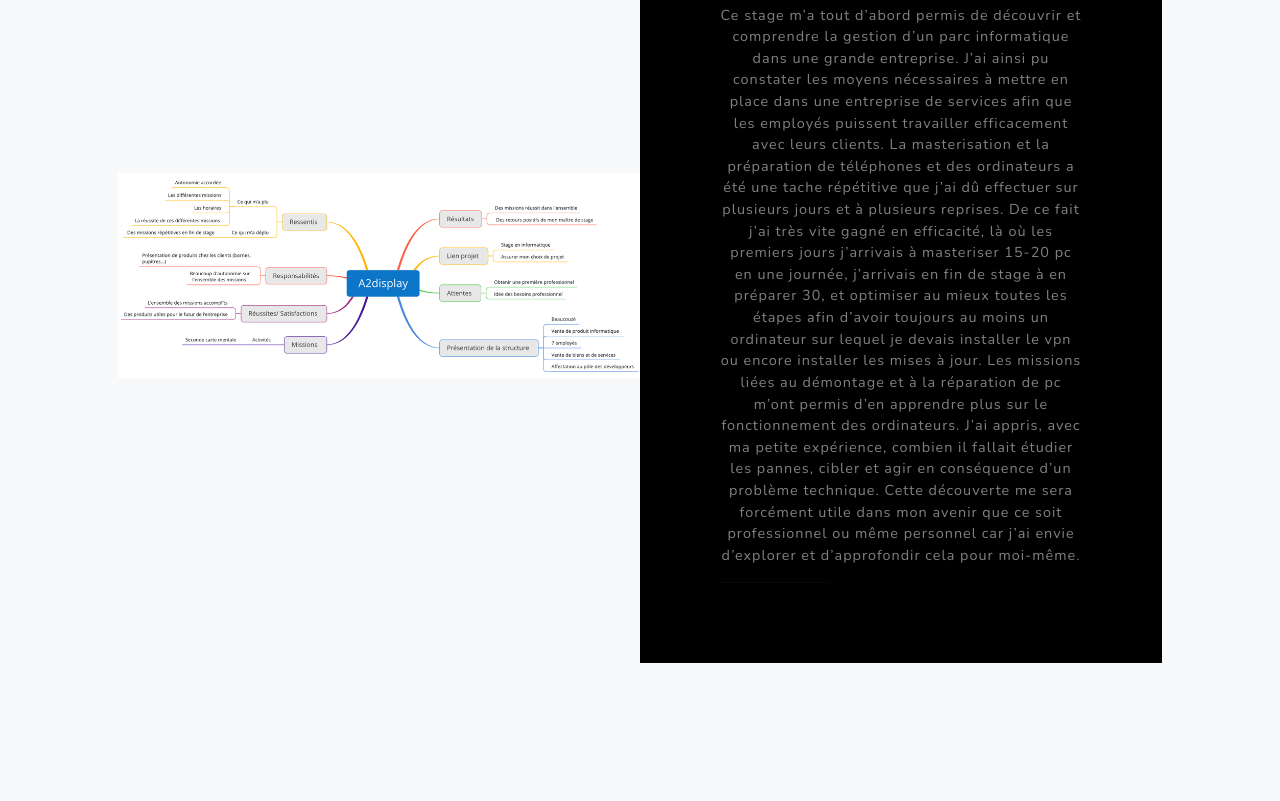
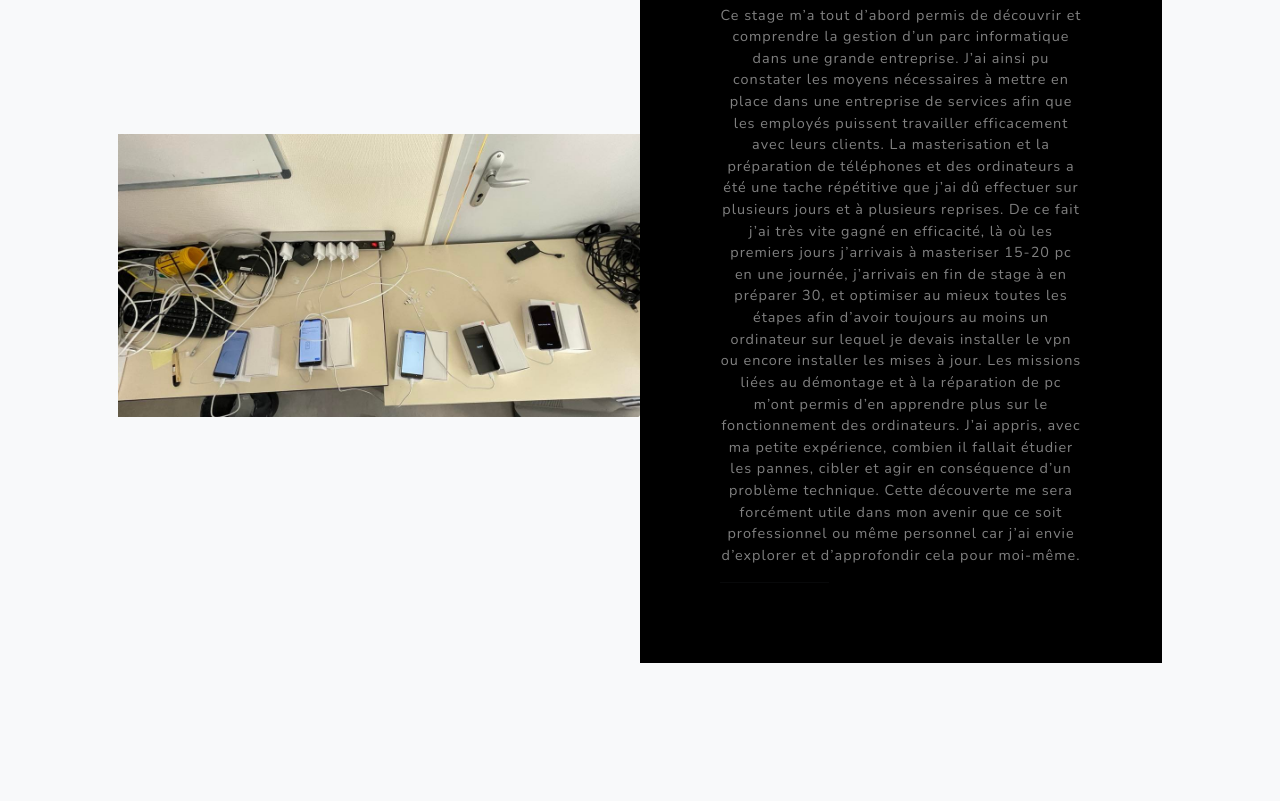
Before and after one commit to HugoDjls/Carnetdecompetences, a plain HTML site: page CAPDL.html in a window 1280 px wide. Shown: the part 3504-4305 px from the top of the page. Drawn offline with nearby package versions, Linux system fonts and the light colour scheme.

Commit message:
Update CAPDL.html

```diff
--- a/CAPDL.html
+++ b/CAPDL.html
@@ -108,7 +108,7 @@ Les missions que j’ai préférées réaliser ont été celles liées au démon
                     </div>
                 </div>
                 <div class="row gx-0 mb-5 mb-lg-0 justify-content-center">
-                    <div class="col-lg-6"><img class="img-fluid" src="assets/img/diagboite.png" alt="..." /></div>
+                    <div class="col-lg-6"><img class="img-fluid" src="assets/img/telcapdl.jpg" alt="..." /></div>
                     <div class="col-lg-6">
                         <div class="bg-black text-center h-100 project">
                             <div class="d-flex h-100">
```
